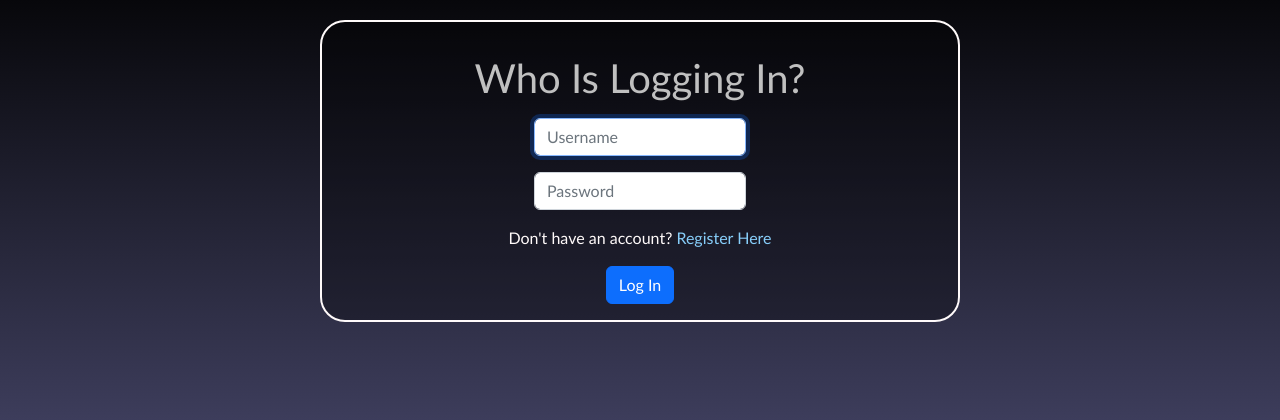
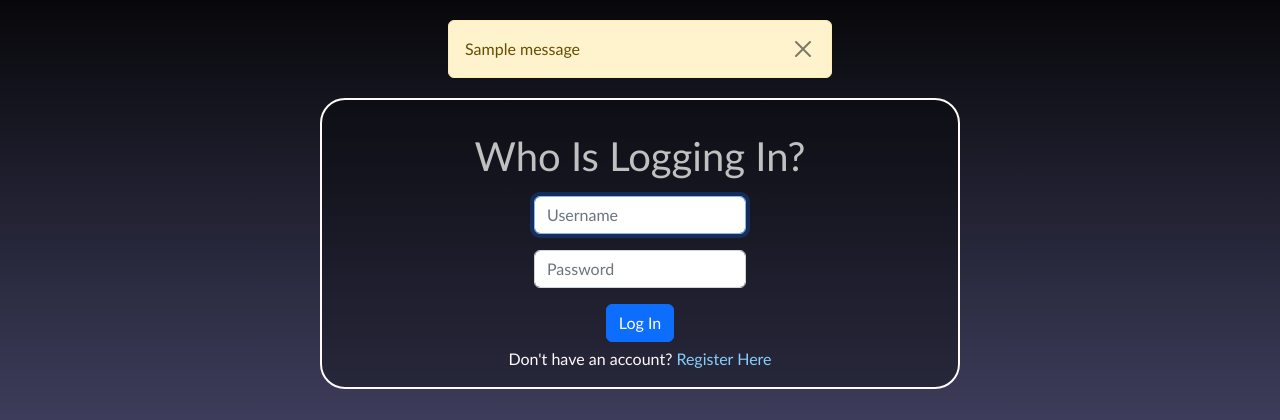
Before and after one commit to bencodes8/type30, a Flask app: page /login in a window 1280 px wide. Shown: the part 57-477 px from the top of the page. Run offline with Flask 2, Linux system fonts and the light colour scheme; one stand-in notice (Sample message) is shown.

Commit message:
implemented flash message and switched div positions

```diff
--- a/templates/login.html
+++ b/templates/login.html
@@ -4,10 +4,23 @@
     Login
 {% endblock %}
 
+{% block content %}
+    {% with messages = get_flashed_messages() %}
+    {% if messages %}
+        {% for msg in messages %}
+            <div class="alert alert-warning" role="alert">
+                <div class="message"> {{msg}} </div>
+                <button type="button" class="btn-close" data-bs-dismiss="alert" aria-label="Close"></button>
+            </div>
+        {% endfor %}
+    {% endif %}
+    {% endwith %}
+{% endblock %}
+
 {%block main %}
 <div class="container-sm">
     <h1 class="text-center"> Who Is Logging In? </h1>
-    <form class="text-center form-group m-3" method="post">
+    <form class="text-center form-group m-3" method="post" action="/login">
         <div class="form-group mb-3">
                 <input type="text" autofocus class="form-control mx-auto w-auto" name="username" placeholder="Username" required>
         </div>
@@ -16,11 +29,11 @@
                 <input type="password" autofocus class="form-control mx-auto w-auto" name="password" placeholder="Password" required>
         </div>
 
+        <button type="submit" class="btn btn-primary">Log In</button>
+
         <div class="mb-3 account-check">
             Don't have an account? <a href="/register">Register Here</a>
         </div>
-
-        <button type="submit" class="btn btn-primary">Log In</button>
     </form>
 </div>
 
--- a/templates/register.html
+++ b/templates/register.html
@@ -15,7 +15,6 @@
     {% endwith %}
 {% endblock %}
 
-
 {% block main %}
     <div class="container-sm">
         <h1 class="text-center">A New Challenger?</h1>
@@ -32,6 +31,11 @@
                 </div>
 
                 <button class="btn btn-primary" type="submit">Register</button>
+
+                <div class="mb-3 account-check">
+                    Already have an account? <a href="/login">Login Here</a>
+                </div>
+
             </form>
     </div>
 {% endblock %}
```
Lines whose indentation alone changed are shown as unchanged.
